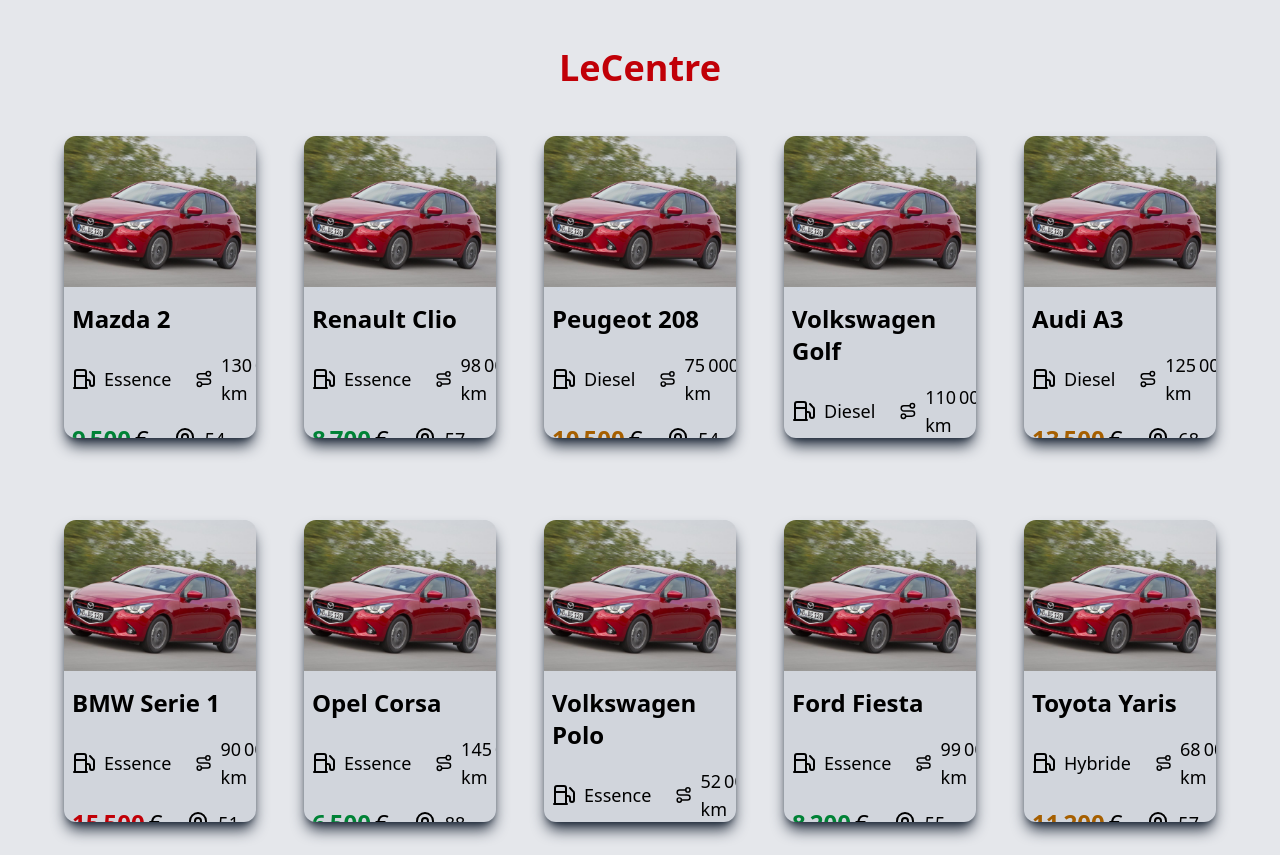
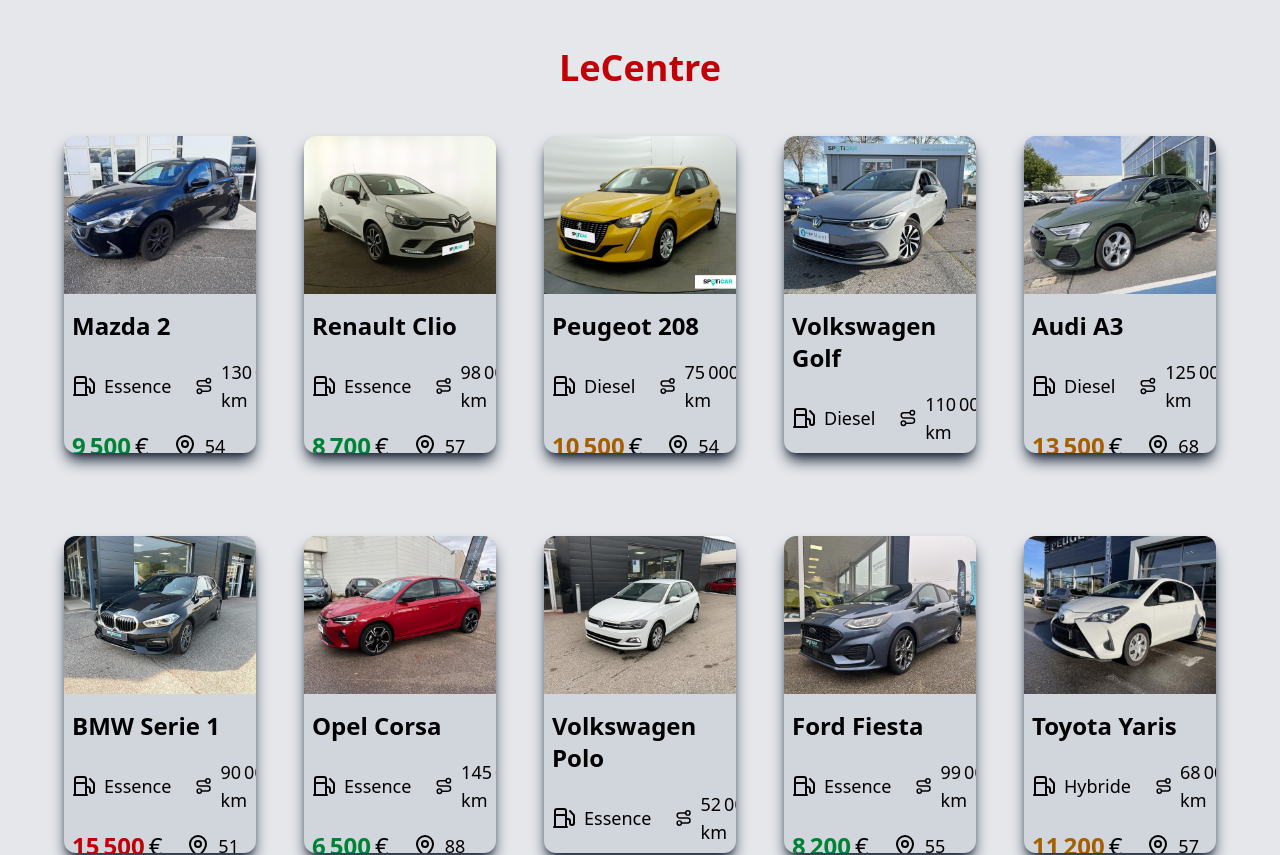
Before and after one commit to Timeuh/lecentre, a Vue app: page / in a window 1280 px wide. Shown: the top 855 px of the page. Built offline with nearby package versions, Linux system fonts and the light colour scheme.

Commit message:
✨ display car image as a preview

```diff
--- a/src/components/CarPreview.vue
+++ b/src/components/CarPreview.vue
@@ -18,13 +18,18 @@
 
   return 'text-green-700'
 })
+
+// first car image
+const imageSrc = computed(() => {
+  return '/images/' + props.car.pictures[0]
+})
 </script>
 
 <template>
   <div
     class="w-full rounded-xl bg-gray-300 h-[90%] overflow-hidden space-y-2 shadow-lg shadow-gray-800"
   >
-    <img src="/images/car.png" :alt="car.model" class="w-full h-1/2 object-cover" />
+    <img :src="imageSrc" :alt="car.model" class="w-full h-1/2 object-cover" />
     <div class="space-y-4 p-2 text-lg">
       <h2 class="text-2xl font-bold">{{ car.brand }} {{ car.model }}</h2>
       <div class="flex flex-row space-x-6 items-center">
```
